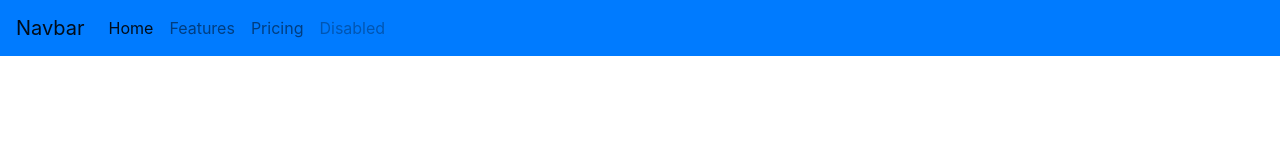
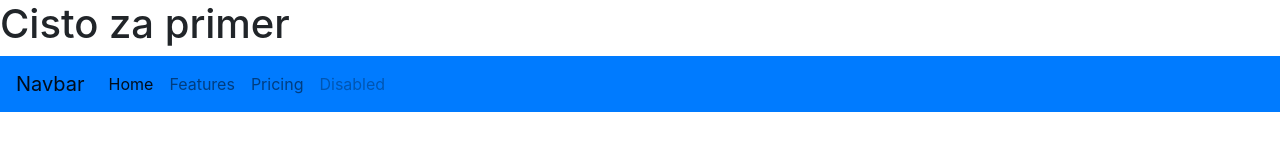
Before and after one commit to pavloskii/SEDC-GROUP1-PROJECT-SETUP, a plain HTML site: page index.html in a window 1280 px wide. Drawn offline with nearby package versions, Linux system fonts and the light colour scheme.

Commit message:
Cisto za primer

```diff
--- a/index.html
+++ b/index.html
@@ -12,6 +12,7 @@
     />
   </head>
   <body>
+    <h1>Cisto za primer</h1>
     <nav class="navbar navbar-expand-lg navbar-light bg-primary">
       <a class="navbar-brand" href="#">Navbar</a>
       <button
```
